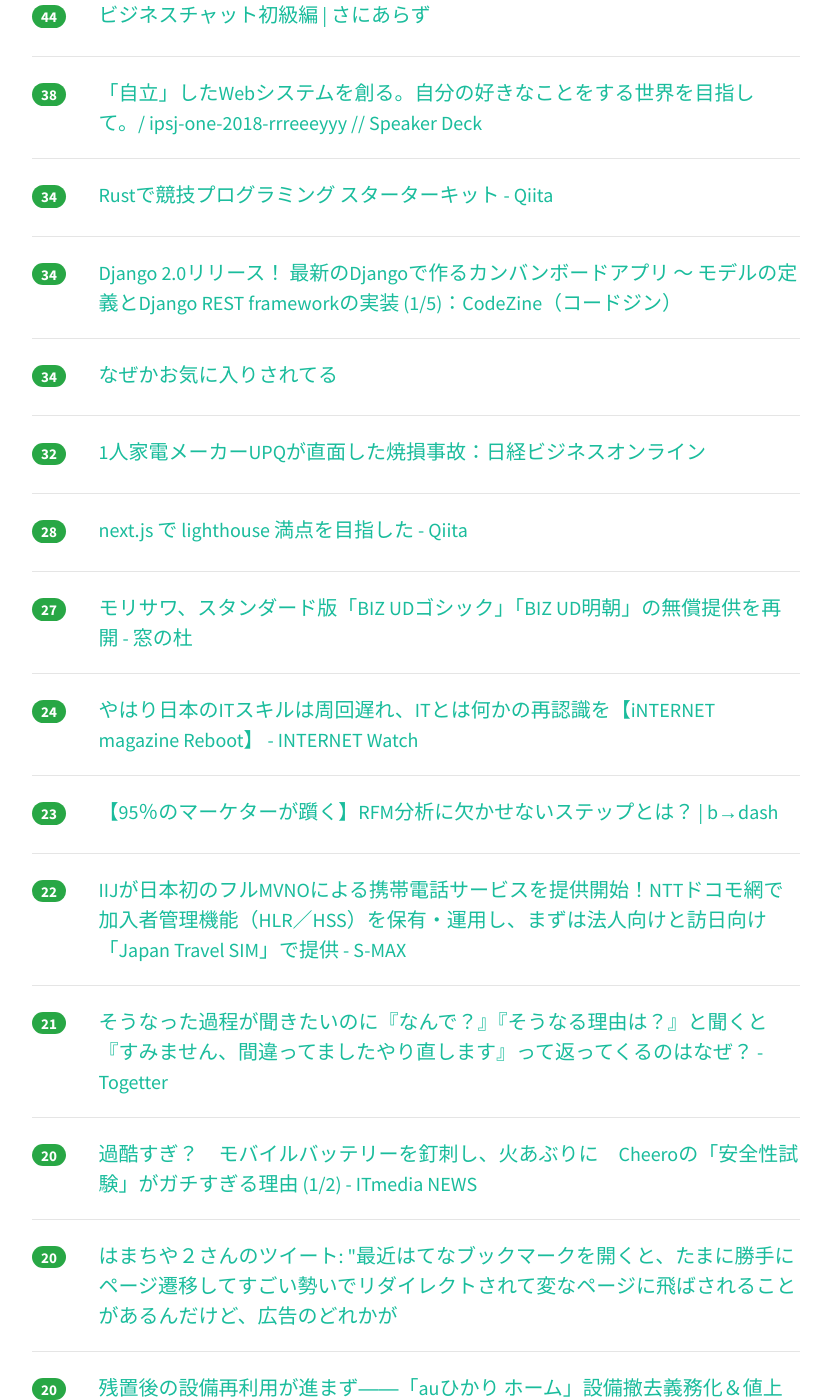
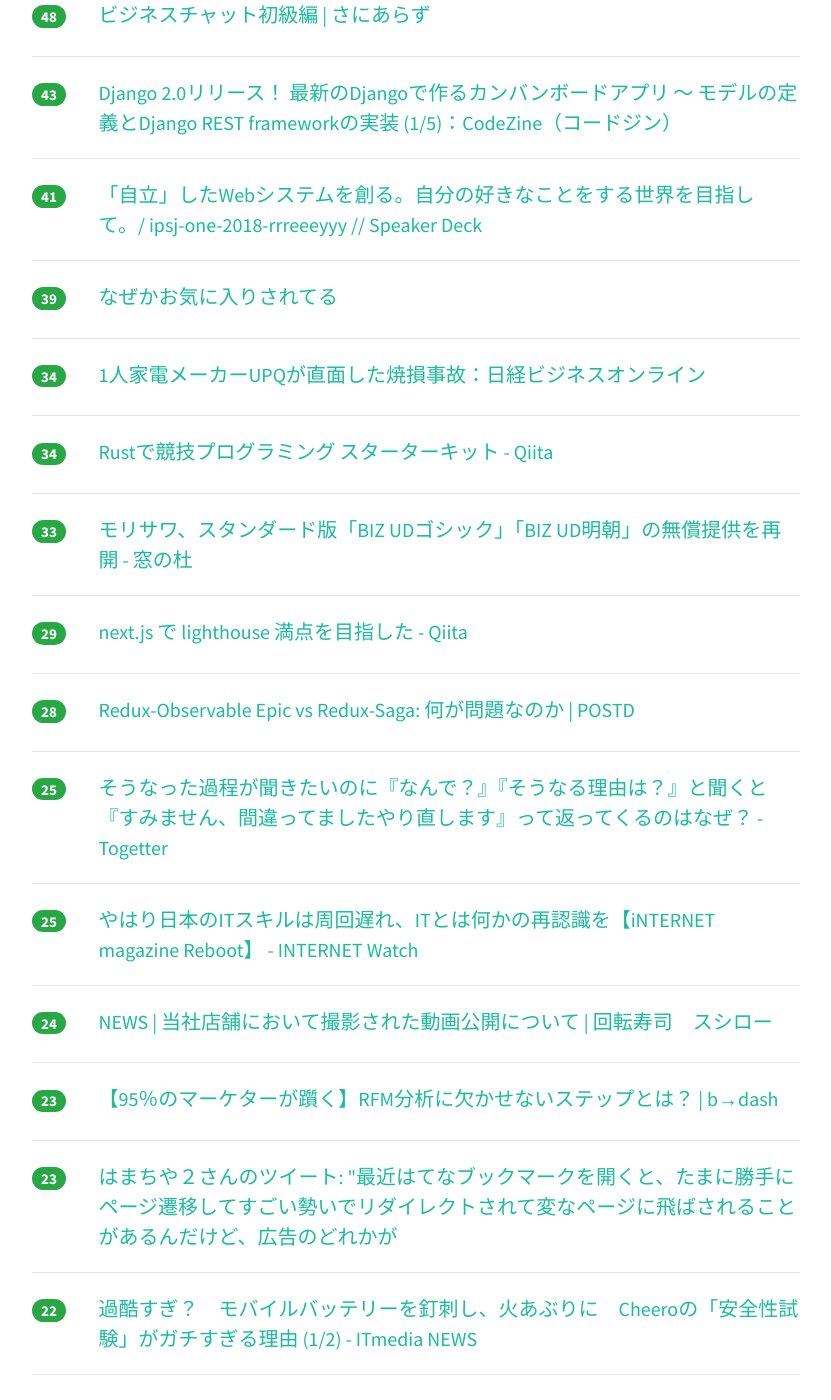
Before and after one commit to yatta47/hatena-matome-site, a Jekyll site: the page built from _posts/2018-03-16-hatena.md, in a window 1280 px wide and 1400 px high, scrolled down 628 px. Shown: the whole window, without its empty margins (224-1055 px from the left). Built offline with Jekyll 4.4.1, drawn with Linux system fonts in a browser that asks for light colours; nearby versions of some CDN libraries; some of the changed text lies outside the part shown.

Commit message:
Updated 2018-03-16

```diff
--- a/_posts/2018-03-16-hatena.md
+++ b/_posts/2018-03-16-hatena.md
@@ -1,34 +1,49 @@
 ---
 layout: post
 title:  "2018-03-16 はてぶIT"
-date:   2018-03-16 10:02:19
+date:   2018-03-16 11:02:28
 tags: [it-hotentry]
 ---
-30 件のデータあり
+33 件のデータあり
 
 <hr><div class="row">
-<div class="col-1"><span class="badge badge-pill badge-success h2">251</span></div>
+<div class="col-1"><span class="badge badge-pill badge-success h2">254</span></div>
 <div class="col-11"><a href='https://this.kiji.is/346850898410488929' target='_blank'>小3男児がウイルス作成か　3人を児相通告、神奈川 - 共同通信</a></div>
 </div>
 <hr>
 <div class="row">
-<div class="col-1"><span class="badge badge-pill badge-success h2">135</span></div>
+<div class="col-1"><span class="badge badge-pill badge-success h2">185</span></div>
+<div class="col-11"><a href='https://qiita.com/jsakamoto/items/20d4893f6c8cdb0356f6' target='_blank'>C# で Single Page Web Application が書ける Blazor が凄かった件 - Qiita</a></div>
+</div>
+<hr>
+<div class="row">
+<div class="col-1"><span class="badge badge-pill badge-success h2">171</span></div>
 <div class="col-11"><a href='https://note.mu/nobgraphica/n/n3168349cacfd' target='_blank'>デザイナーの育成で大切にしたこと｜nobuo｜note</a></div>
 </div>
 <hr>
 <div class="row">
-<div class="col-1"><span class="badge badge-pill badge-success h2">120</span></div>
-<div class="col-11"><a href='https://qiita.com/jsakamoto/items/20d4893f6c8cdb0356f6' target='_blank'>C# で Single Page Web Application が書ける Blazor が凄かった件 - Qiita</a></div>
-</div>
-<hr>
-<div class="row">
-<div class="col-1"><span class="badge badge-pill badge-success h2">44</span></div>
+<div class="col-1"><span class="badge badge-pill badge-success h2">48</span></div>
 <div class="col-11"><a href='https://blog.satotaichi.info/beginners_guide_to_online_chatting/' target='_blank'>ビジネスチャット初級編 | さにあらず</a></div>
 </div>
 <hr>
 <div class="row">
-<div class="col-1"><span class="badge badge-pill badge-success h2">38</span></div>
+<div class="col-1"><span class="badge badge-pill badge-success h2">43</span></div>
+<div class="col-11"><a href='https://codezine.jp/article/detail/10722' target='_blank'>Django 2.0リリース！ 最新のDjangoで作るカンバンボードアプリ ～ モデルの定義とDjango REST frameworkの実装 (1/5)：CodeZine（コードジン）</a></div>
+</div>
+<hr>
+<div class="row">
+<div class="col-1"><span class="badge badge-pill badge-success h2">41</span></div>
 <div class="col-11"><a href='https://speakerdeck.com/rrreeeyyy/ipsj-one-2018-rrreeeyyy' target='_blank'>「自立」したWebシステムを創る。自分の好きなことをする世界を目指して。/ ipsj-one-2018-rrreeeyyy // Speaker Deck</a></div>
+</div>
+<hr>
+<div class="row">
+<div class="col-1"><span class="badge badge-pill badge-success h2">39</span></div>
+<div class="col-11"><a href='https://anond.hatelabo.jp/20180315204440' target='_blank'>なぜかお気に入りされてる</a></div>
+</div>
+<hr>
+<div class="row">
+<div class="col-1"><span class="badge badge-pill badge-success h2">34</span></div>
+<div class="col-11"><a href='http://business.nikkeibp.co.jp/atcl/interview/15/279177/022600035/' target='_blank'>1人家電メーカーUPQが直面した焼損事故：日経ビジネスオンライン</a></div>
 </div>
 <hr>
 <div class="row">
@@ -37,33 +52,33 @@ tags: [it-hotentry]
 </div>
 <hr>
 <div class="row">
-<div class="col-1"><span class="badge badge-pill badge-success h2">34</span></div>
-<div class="col-11"><a href='https://codezine.jp/article/detail/10722' target='_blank'>Django 2.0リリース！ 最新のDjangoで作るカンバンボードアプリ ～ モデルの定義とDjango REST frameworkの実装 (1/5)：CodeZine（コードジン）</a></div>
+<div class="col-1"><span class="badge badge-pill badge-success h2">33</span></div>
+<div class="col-11"><a href='https://forest.watch.impress.co.jp/docs/news/1111856.html' target='_blank'>モリサワ、スタンダード版「BIZ UDゴシック」「BIZ UD明朝」の無償提供を再開 - 窓の杜</a></div>
 </div>
 <hr>
 <div class="row">
-<div class="col-1"><span class="badge badge-pill badge-success h2">34</span></div>
-<div class="col-11"><a href='https://anond.hatelabo.jp/20180315204440' target='_blank'>なぜかお気に入りされてる</a></div>
-</div>
-<hr>
-<div class="row">
-<div class="col-1"><span class="badge badge-pill badge-success h2">32</span></div>
-<div class="col-11"><a href='http://business.nikkeibp.co.jp/atcl/interview/15/279177/022600035/' target='_blank'>1人家電メーカーUPQが直面した焼損事故：日経ビジネスオンライン</a></div>
+<div class="col-1"><span class="badge badge-pill badge-success h2">29</span></div>
+<div class="col-11"><a href='https://qiita.com/mizchi/items/1ed9efd962110712b56b' target='_blank'>next.js で lighthouse 満点を目指した - Qiita</a></div>
 </div>
 <hr>
 <div class="row">
 <div class="col-1"><span class="badge badge-pill badge-success h2">28</span></div>
-<div class="col-11"><a href='https://qiita.com/mizchi/items/1ed9efd962110712b56b' target='_blank'>next.js で lighthouse 満点を目指した - Qiita</a></div>
+<div class="col-11"><a href='https://postd.cc/redux-observable-epics-vs-redux-sagas/' target='_blank'>Redux-Observable Epic vs Redux-Saga: 何が問題なのか | POSTD</a></div>
 </div>
 <hr>
 <div class="row">
-<div class="col-1"><span class="badge badge-pill badge-success h2">27</span></div>
-<div class="col-11"><a href='https://forest.watch.impress.co.jp/docs/news/1111856.html' target='_blank'>モリサワ、スタンダード版「BIZ UDゴシック」「BIZ UD明朝」の無償提供を再開 - 窓の杜</a></div>
+<div class="col-1"><span class="badge badge-pill badge-success h2">25</span></div>
+<div class="col-11"><a href='https://togetter.com/li/1208870' target='_blank'>そうなった過程が聞きたいのに『なんで？』『そうなる理由は？』と聞くと『すみません、間違ってましたやり直します』って返ってくるのはなぜ？ - Togetter</a></div>
+</div>
+<hr>
+<div class="row">
+<div class="col-1"><span class="badge badge-pill badge-success h2">25</span></div>
+<div class="col-11"><a href='https://internet.watch.impress.co.jp/docs/imreboot/column/1111735.html' target='_blank'>やはり日本のITスキルは周回遅れ、ITとは何かの再認識を【iNTERNET magazine Reboot】 - INTERNET Watch</a></div>
 </div>
 <hr>
 <div class="row">
 <div class="col-1"><span class="badge badge-pill badge-success h2">24</span></div>
-<div class="col-11"><a href='https://internet.watch.impress.co.jp/docs/imreboot/column/1111735.html' target='_blank'>やはり日本のITスキルは周回遅れ、ITとは何かの再認識を【iNTERNET magazine Reboot】 - INTERNET Watch</a></div>
+<div class="col-11"><a href='https://www.akindo-sushiro.co.jp/news/detail.php?id=940' target='_blank'>NEWS | 当社店舗において撮影された動画公開について | 回転寿司　スシロー</a></div>
 </div>
 <hr>
 <div class="row">
@@ -72,23 +87,28 @@ tags: [it-hotentry]
 </div>
 <hr>
 <div class="row">
+<div class="col-1"><span class="badge badge-pill badge-success h2">23</span></div>
+<div class="col-11"><a href='http://twitter.com/hamachiya2/status/974151252224360449' target='_blank'>はまちや２さんのツイート: "最近はてなブックマークを開くと、たまに勝手にページ遷移してすごい勢いでリダイレクトされて変なページに飛ばされることがあるんだけど、広告のどれかが</a></div>
+</div>
+<hr>
+<div class="row">
+<div class="col-1"><span class="badge badge-pill badge-success h2">22</span></div>
+<div class="col-11"><a href='http://www.itmedia.co.jp/news/articles/1803/15/news117.html' target='_blank'>過酷すぎ？　モバイルバッテリーを釘刺し、火あぶりに　Cheeroの「安全性試験」がガチすぎる理由 (1/2) - ITmedia NEWS</a></div>
+</div>
+<hr>
+<div class="row">
 <div class="col-1"><span class="badge badge-pill badge-success h2">22</span></div>
 <div class="col-11"><a href='http://s-max.jp/archives/1742481.html' target='_blank'>IIJが日本初のフルMVNOによる携帯電話サービスを提供開始！NTTドコモ網で加入者管理機能（HLR／HSS）を保有・運用し、まずは法人向けと訪日向け「Japan Travel SIM」で提供 - S-MAX</a></div>
 </div>
 <hr>
 <div class="row">
-<div class="col-1"><span class="badge badge-pill badge-success h2">21</span></div>
-<div class="col-11"><a href='https://togetter.com/li/1208870' target='_blank'>そうなった過程が聞きたいのに『なんで？』『そうなる理由は？』と聞くと『すみません、間違ってましたやり直します』って返ってくるのはなぜ？ - Togetter</a></div>
+<div class="col-1"><span class="badge badge-pill badge-success h2">22</span></div>
+<div class="col-11"><a href='http://blog.sushi.money/entry/2018/03/15/191807' target='_blank'>モブプログラミングについて(2) - hitode909の日記</a></div>
 </div>
 <hr>
 <div class="row">
-<div class="col-1"><span class="badge badge-pill badge-success h2">20</span></div>
-<div class="col-11"><a href='http://www.itmedia.co.jp/news/articles/1803/15/news117.html' target='_blank'>過酷すぎ？　モバイルバッテリーを釘刺し、火あぶりに　Cheeroの「安全性試験」がガチすぎる理由 (1/2) - ITmedia NEWS</a></div>
-</div>
-<hr>
-<div class="row">
-<div class="col-1"><span class="badge badge-pill badge-success h2">20</span></div>
-<div class="col-11"><a href='http://twitter.com/hamachiya2/status/974151252224360449' target='_blank'>はまちや２さんのツイート: "最近はてなブックマークを開くと、たまに勝手にページ遷移してすごい勢いでリダイレクトされて変なページに飛ばされることがあるんだけど、広告のどれかが</a></div>
+<div class="col-1"><span class="badge badge-pill badge-success h2">22</span></div>
+<div class="col-11"><a href='https://www.ipa.go.jp/sec/reports/20180306.html' target='_blank'>「ソフトウェア開発データが語るメッセージ2017」を公開<br />～ソフトウェアの信頼性は向上するも生産性は低下傾向～：IPA 独立行政法人 情報処理推進機構</a></div>
 </div>
 <hr>
 <div class="row">
@@ -97,18 +117,13 @@ tags: [it-hotentry]
 </div>
 <hr>
 <div class="row">
-<div class="col-1"><span class="badge badge-pill badge-success h2">19</span></div>
-<div class="col-11"><a href='https://postd.cc/redux-observable-epics-vs-redux-sagas/' target='_blank'>Redux-Observable Epic vs Redux-Saga: 何が問題なのか | POSTD</a></div>
+<div class="col-1"><span class="badge badge-pill badge-success h2">17</span></div>
+<div class="col-11"><a href='https://www.sukesuke-mile-kojiki.net/entry/%E3%80%90%E6%BF%80%E3%82%A2%E3%83%84%EF%BC%81%E3%80%91google-home-mini%E3%81%A85000%E5%86%86%E3%81%8C%E8%AA%B0%E3%81%A7%E3%82%82%E3%82%82%E3%82%89%E3%81%88%E3%82%8B%E5%A3%AE%E7%B5%B6%E3%81%8A' target='_blank'>【激アツ！】Google Home Miniと5,000円が誰でももらえる壮絶お得情報。 | すけすけのマイル乞食</a></div>
 </div>
 <hr>
 <div class="row">
-<div class="col-1"><span class="badge badge-pill badge-success h2">19</span></div>
-<div class="col-11"><a href='http://blog.sushi.money/entry/2018/03/15/191807' target='_blank'>モブプログラミングについて(2) - hitode909の日記</a></div>
-</div>
-<hr>
-<div class="row">
-<div class="col-1"><span class="badge badge-pill badge-success h2">18</span></div>
-<div class="col-11"><a href='https://www.akindo-sushiro.co.jp/news/detail.php?id=940' target='_blank'>NEWS | 当社店舗において撮影された動画公開について | 回転寿司　スシロー</a></div>
+<div class="col-1"><span class="badge badge-pill badge-success h2">17</span></div>
+<div class="col-11"><a href='http://p2ptk.org/copyright/794' target='_blank'>米地裁、CDNのキャッシュは著作権侵害の幇助にあたりうると判断 Cloudflare訴訟で – P2Pとかその辺のお話R</a></div>
 </div>
 <hr>
 <div class="row">
@@ -122,23 +137,28 @@ tags: [it-hotentry]
 </div>
 <hr>
 <div class="row">
-<div class="col-1"><span class="badge badge-pill badge-success h2">14</span></div>
-<div class="col-11"><a href='https://www.sukesuke-mile-kojiki.net/entry/%E3%80%90%E6%BF%80%E3%82%A2%E3%83%84%EF%BC%81%E3%80%91google-home-mini%E3%81%A85000%E5%86%86%E3%81%8C%E8%AA%B0%E3%81%A7%E3%82%82%E3%82%82%E3%82%89%E3%81%88%E3%82%8B%E5%A3%AE%E7%B5%B6%E3%81%8A' target='_blank'>【激アツ！】Google Home Miniと5,000円が誰でももらえる壮絶お得情報。 | すけすけのマイル乞食</a></div>
+<div class="col-1"><span class="badge badge-pill badge-success h2">16</span></div>
+<div class="col-11"><a href='http://tech.nikkeibp.co.jp/atcl/nxt/column/18/00001/00179/' target='_blank'>［特報］国内初のクラウド勘定系をユニシスとマイクロソフトが開発、北國銀が採用へ | 日経 xTECH（クロステック）</a></div>
 </div>
 <hr>
 <div class="row">
 <div class="col-1"><span class="badge badge-pill badge-success h2">14</span></div>
-<div class="col-11"><a href='http://p2ptk.org/copyright/794' target='_blank'>米地裁、CDNのキャッシュは著作権侵害の幇助にあたりうると判断 Cloudflare訴訟で – P2Pとかその辺のお話R</a></div>
+<div class="col-11"><a href='https://www.webprofessional.jp/media-queries-using-css-grid-and-flexbox/' target='_blank'>CSS GridとFlexboxで驚くほど簡単にレスポンシブレイアウトを実装する方法 - WPJ</a></div>
 </div>
 <hr>
 <div class="row">
 <div class="col-1"><span class="badge badge-pill badge-success h2">14</span></div>
-<div class="col-11"><a href='http://tech.nikkeibp.co.jp/atcl/nxt/column/18/00001/00179/' target='_blank'>［特報］国内初のクラウド勘定系をユニシスとマイクロソフトが開発、北國銀が採用へ | 日経 xTECH（クロステック）</a></div>
+<div class="col-11"><a href='https://moduleapps.com/mobile-marketing/13082rpt/' target='_blank'>大人気クーポンアプリ「丸亀製麺」担当者が語る、アプリを運用して分かった店舗の成長戦略とは｜モバイルマーケティング研究所｜ModuleApps</a></div>
 </div>
 <hr>
 <div class="row">
 <div class="col-1"><span class="badge badge-pill badge-success h2">13</span></div>
-<div class="col-11"><a href='https://www.ipa.go.jp/sec/reports/20180306.html' target='_blank'>「ソフトウェア開発データが語るメッセージ2017」を公開<br />～ソフトウェアの信頼性は向上するも生産性は低下傾向～：IPA 独立行政法人 情報処理推進機構</a></div>
+<div class="col-11"><a href='https://anond.hatelabo.jp/20180315224706' target='_blank'>百合だと思う</a></div>
+</div>
+<hr>
+<div class="row">
+<div class="col-1"><span class="badge badge-pill badge-success h2">12</span></div>
+<div class="col-11"><a href='http://seesaawiki.jp/libeota/d/%BA%B8%C7%C9%A5%AA%A5%BF%A5%AF%A4%CB%CD%FD%B2%F2%A4%CE%A4%A2%A4%EBTwitter%A5%E6%A1%BC%A5%B6%A1%BC%B0%EC%CD%F7' target='_blank'>左派オタクに理解のあるTwitterユーザー一覧 - リベラルオタクの反ネトウヨWiki</a></div>
 </div>
 <hr>
 <div class="row">
@@ -147,12 +167,7 @@ tags: [it-hotentry]
 </div>
 <hr>
 <div class="row">
-<div class="col-1"><span class="badge badge-pill badge-success h2">11</span></div>
-<div class="col-11"><a href='http://seesaawiki.jp/libeota/d/%BA%B8%C7%C9%A5%AA%A5%BF%A5%AF%A4%CB%CD%FD%B2%F2%A4%CE%A4%A2%A4%EBTwitter%A5%E6%A1%BC%A5%B6%A1%BC%B0%EC%CD%F7' target='_blank'>左派オタクに理解のあるTwitterユーザー一覧 - リベラルオタクの反ネトウヨWiki</a></div>
+<div class="col-1"><span class="badge badge-pill badge-success h2">7</span></div>
+<div class="col-11"><a href='https://anond.hatelabo.jp/20180314194311' target='_blank'>勃起センサーがほしい</a></div>
 </div>
 <hr>
-<div class="row">
-<div class="col-1"><span class="badge badge-pill badge-success h2">9</span></div>
-<div class="col-11"><a href='https://anond.hatelabo.jp/20180315224706' target='_blank'>百合だと思う</a></div>
-</div>
-<hr>
```
